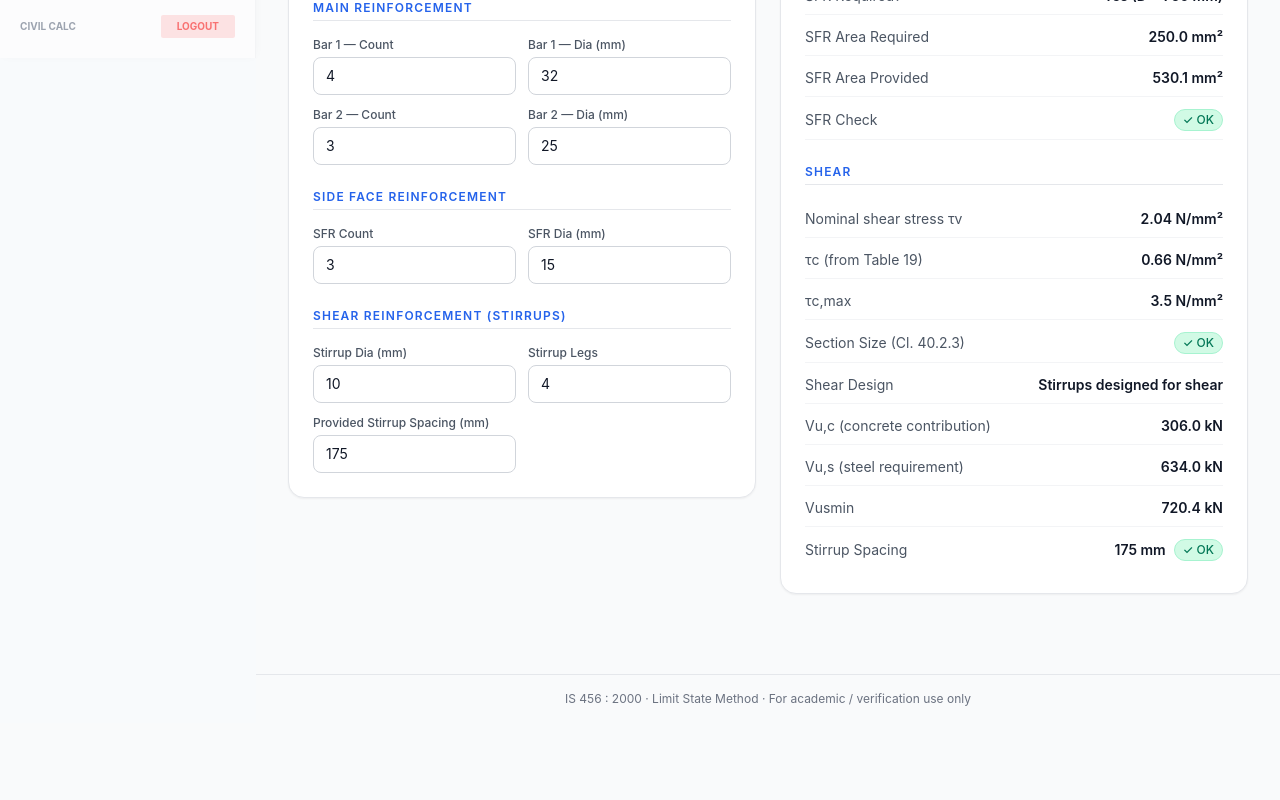
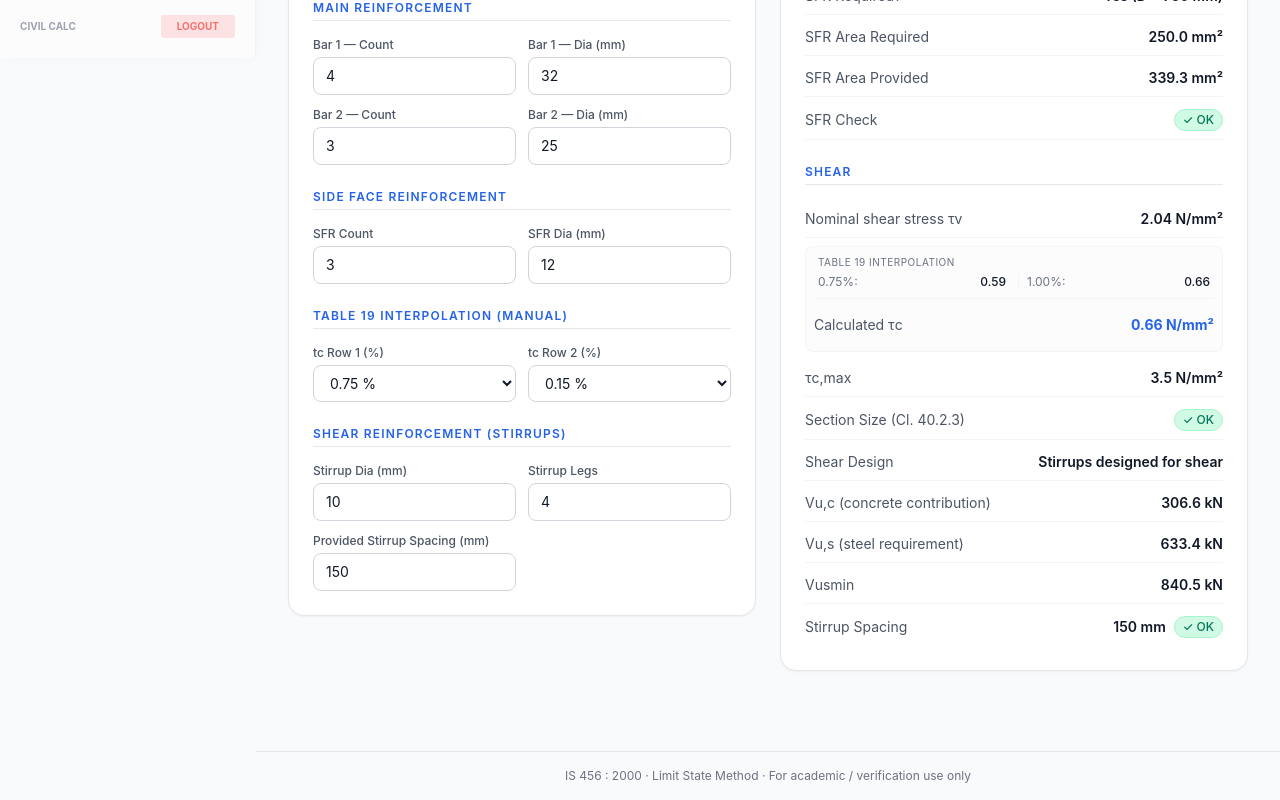
Before and after one commit to dbvcarework-dev/civil_calc, a React (Vite) app in the folder client/: page /app/beam-design in a window 1280 px wide. Shown: the part 742-1542 px from the top of the page. Before the commit the page ends 1465 px from the top, so only its background shows below. Built offline with nearby package versions, Linux system fonts and the light colour scheme.

Commit message:
Minor calculation related changes

```diff
--- a/client/src/components/ResultsPanel.jsx
+++ b/client/src/components/ResultsPanel.jsx
@@ -66,7 +66,22 @@ const ResultsPanel = ({ results: r }) => {
             {/* Shear */}
             <p className="group-title">Shear</p>
             <Row label="Nominal shear stress τv" value={`${r.tv.toFixed(2)} N/mm²`} />
-            <Row label="τc (from Table 19)" value={`${r.tc.toFixed(2)} N/mm²`} />
+            <div className="bg-gray-50/50 p-2 rounded-lg border border-gray-100 my-1">
+                <div className="flex justify-between text-[10px] text-gray-500 uppercase tracking-wider mb-1 px-1">
+                    <span>Table 19 Interpolation</span>
+                </div>
+                <div className="grid grid-cols-2 gap-2 text-xs border-b border-gray-100 pb-2 mb-2">
+                    <div className="flex justify-between px-1">
+                        <span className="text-gray-500">{Number(r.tcRatio1).toFixed(2)}%:</span>
+                        <span className="font-medium">{r.tcLo.toFixed(2)}</span>
+                    </div>
+                    <div className="flex justify-between px-1 border-l border-gray-100 pl-2">
+                        <span className="text-gray-500">{Number(r.tcRatio2).toFixed(2)}%:</span>
+                        <span className="font-medium">{r.tcHi.toFixed(2)}</span>
+                    </div>
+                </div>
+                <Row label="Calculated τc" value={<span className="text-blue-600 font-bold">{r.tc.toFixed(2)} N/mm²</span>} />
+            </div>
             <Row label="τc,max" value={`${r.tcMax.toFixed(1)} N/mm²`} />
             <Row
                 label="Section Size (Cl. 40.2.3)"
--- a/client/src/components/inputForm.jsx
+++ b/client/src/components/inputForm.jsx
@@ -103,13 +103,42 @@ const InputForm = ({ inputs, onChange }) => {
                 <Field label="SFR Dia (mm)" id="sfrDia" value={inputs.sfrDia} onChange={set('sfrDia')} />
             </div>
 
+            <p className="group-title">Table 19 Interpolation (Manual)</p>
+            <div className="grid grid-cols-2 gap-3">
+                <div>
+                    <label className="label-text">tc Row 1 (%)</label>
+                    <select
+                        value={inputs.tcRatio1 ?? '0.75'}
+                        onChange={setText('tcRatio1')}
+                        className="input-field"
+                    >
+                        {[0.15, 0.25, 0.50, 0.75, 1.00, 1.25, 1.50, 1.75, 2.00, 2.25, 2.50, 2.75, 3.00].map(v => (
+                            <option key={v} value={v}>{v.toFixed(2)} %</option>
+                        ))}
+                    </select>
+                </div>
+                <div>
+                    <label className="label-text">tc Row 2 (%)</label>
+                    <select
+                        value={inputs.tcRatio2 ?? '1.00'}
+                        onChange={setText('tcRatio2')}
+                        className="input-field"
+                    >
+                        {[0.15, 0.25, 0.50, 0.75, 1.00, 1.25, 1.50, 1.75, 2.00, 2.25, 2.50, 2.75, 3.00].map(v => (
+                            <option key={v} value={v}>{v.toFixed(2)} %</option>
+                        ))}
+                    </select>
+                </div>
+            </div>
+
             <p className="group-title">Shear Reinforcement (Stirrups)</p>
             <div className="grid grid-cols-2 gap-3">
                 <Field label="Stirrup Dia (mm)" id="stirrupDia" value={inputs.stirrupDia} onChange={set('stirrupDia')} />
                 <Field label="Stirrup Legs" id="stirrupLegs" value={inputs.stirrupLegs} onChange={set('stirrupLegs')} />
                 <Field label="Provided Stirrup Spacing (mm)" id="providedStirrupSpacing" value={inputs.providedStirrupSpacing} onChange={set('providedStirrupSpacing')} />
+            </div>
 
-            </div>
+
 
 
         </div>
--- a/client/src/components/tankResult.jsx
+++ b/client/src/components/tankResult.jsx
@@ -172,7 +172,7 @@ const TankResult = ({ result, inputs }) => {
                         <DetailRow label="Dia Of Ring Wall" value={formatVal(conclusion.bcd, 'm')} />
                         <DetailRow label="Ring Wall Thickness" value={formatVal(conclusion.thkRingWall_m, 'm')} />
                         <DetailRow label="Ring Raft Width" value={formatVal(conclusion.widthRingRaft_m, 'm')} />
-                        <DetailRow label="Total Raft Thickness" value={formatVal(conclusion.thkRingRaft_m * 1000, 'mm', 0)} />
+                        <DetailRow label="Total Raft Thickness" value={formatVal(conclusion.thkRingRaft_m, 'm')} />
                         <DetailRow label="Foundation Depth" value={formatVal(conclusion.depthFdn_m, 'm')} />
                     </div>
                 </div>
--- a/client/src/components/windLoadInput.jsx
+++ b/client/src/components/windLoadInput.jsx
@@ -225,11 +225,11 @@ const WindLoadInput = ({ inputs, onChange, results }) => {
                         </div>
                         <div>
                             <Label>K2 Value (Override)</Label>
-                            <InputNum id="k2Custom" value={inputs.k2Custom} onChange={set('k2Custom')} placeholder={results?.k2Auto != null ? `Auto: ${results.k2Auto.toFixed(3)}` : '—'} step={0.01} />
+                            <InputNum id="k2Custom" value={inputs.k2Custom} onChange={set('k2Custom')} placeholder={results?.k2Auto != null ? `Auto: ${results.k2Auto.toFixed(2)}` : '—'} step={0.01} />
                         </div>
                     </div>
                     <div className="mt-3 flex items-center gap-3 flex-wrap">
-                        <KBadge label="K2 Applied" value={results?.k2 != null ? results.k2.toFixed(3) : null} />
+                        <KBadge label="K2 Applied" value={results?.k2 != null ? results.k2.toFixed(2) : null} />
                         <span className="text-xs text-gray-500">
                             {inputs.k2Custom && String(inputs.k2Custom).trim() !== ''
                                 ? 'Custom override applied'
@@ -292,7 +292,7 @@ const WindLoadInput = ({ inputs, onChange, results }) => {
                 <Formula>Pz = 0.6 × Vz² / 1000 &nbsp;(kN/m²)</Formula>
                 {results?.pz != null ? (
                     <div className="bg-gray-50 border border-gray-100 rounded-2xl px-5 py-4 flex items-end gap-2 mt-1">
-                        <span className="text-2xl font-black text-teal-700 font-mono tabular-nums">{results.pz.toFixed(4)}</span>
+                        <span className="text-2xl font-black text-teal-700 font-mono tabular-nums">{results.pz.toFixed(2)}</span>
                         <span className="text-sm font-semibold text-gray-500 mb-0.5">kN/m²</span>
                     </div>
                 ) : (
@@ -340,7 +340,7 @@ const WindLoadInput = ({ inputs, onChange, results }) => {
 
                 {results?.pd != null && (
                     <div className="bg-gray-50 border border-gray-100 rounded-2xl px-5 py-4 flex items-end gap-2">
-                        <span className="text-2xl font-black text-violet-700 font-mono tabular-nums">{results.pd.toFixed(4)}</span>
+                        <span className="text-2xl font-black text-violet-700 font-mono tabular-nums">{results.pd.toFixed(3)}</span>
                         <span className="text-sm font-semibold text-gray-500 mb-0.5">kN/m²</span>
                         {results.pdMinimumGoverns && (
                             <span className="ml-2 text-xs font-semibold text-amber-700 bg-amber-50 border border-amber-200 rounded-lg px-2 py-1">
--- a/client/src/components/windLoadResult.jsx
+++ b/client/src/components/windLoadResult.jsx
@@ -50,7 +50,7 @@ const WindLoadResult = ({ results }) => {
                     </div>
                 ) : vz != null ? (
                     <>
-                        <BigValue value={vz.toFixed(2)} unit="m/s" color="text-blue-700" />
+                        <BigValue value={vz.toFixed(1)} unit="m/s" color="text-blue-700" />
                         <div>
                             <ResultRow label="Vb" value={results.vb} unit="m/s" />
                             <ResultRow label="K1 (Risk Coefficient)" value={results.k1} />
@@ -67,7 +67,7 @@ const WindLoadResult = ({ results }) => {
             {/* ── Pz Result ── */}
             <ResultCard title="Wind Pressure — Pz" accent="bg-teal-500">
                 {pz != null ? (
-                    <BigValue value={pz.toFixed(4)} unit="kN/m²" color="text-teal-700" />
+                    <BigValue value={pz.toFixed(2)} unit="kN/m²" color="text-teal-700" />
                 ) : (
                     <p className="text-sm text-gray-400 italic">Awaiting Vz…</p>
                 )}
@@ -77,20 +77,13 @@ const WindLoadResult = ({ results }) => {
             <ResultCard title="Design Wind Pressure — Pd" accent="bg-violet-500">
                 {pd != null ? (
                     <>
-                        <BigValue value={pd.toFixed(4)} unit="kN/m²" color="text-violet-700" />
+                        <BigValue value={pd.toFixed(3)} unit="kN/m²" color="text-violet-700" />
                         <div>
                             <ResultRow label="Kd (Directionality)" value={results.kdVal} />
-                            <ResultRow label="Ka (Area Averaging)" value={results.ka?.toFixed(4)} />
+                            <ResultRow label="Ka (Area Averaging)" value={results.ka?.toFixed(1)} />
                             <ResultRow label="Kc (Combination)" value={results.kcVal} />
                         </div>
-                        {pdMinimumGoverns && (
-                            <div className="mt-3 flex items-center gap-2 bg-amber-50 border border-amber-200 rounded-xl px-3 py-2 text-xs font-semibold text-amber-700">
-                                <svg className="w-4 h-4 shrink-0" fill="none" viewBox="0 0 24 24" stroke="currentColor">
-                                    <path strokeLinecap="round" strokeLinejoin="round" strokeWidth={2} d="M13 16h-1v-4h-1m1-4h.01M21 12a9 9 0 11-18 0 9 9 0 0118 0z" />
-                                </svg>
-                                Min pressure (0.7 × Pz = {(0.7 * pz).toFixed(4)} kN/m²) governs
-                            </div>
-                        )}
+
                     </>
                 ) : (
                     <p className="text-sm text-gray-400 italic">Awaiting Pz…</p>
@@ -119,12 +112,12 @@ const WindLoadResult = ({ results }) => {
                                 {walls.map((w, i) => (
                                     <tr key={i} className="border-t border-gray-100 hover:bg-gray-50/50 transition-colors">
                                         <td className="px-4 py-3 font-medium text-gray-700 text-xs">{w.name}</td>
-                                        <td className="px-4 py-3 text-center font-bold font-mono text-gray-700">{w.cpe.toFixed(2)}</td>
+                                        <td className="px-4 py-3 text-center font-bold font-mono text-gray-700">{w.cpe.toFixed(1)}</td>
                                         <td className={`px-4 py-3 text-center font-bold font-mono ${w.suction < 0 ? 'text-red-600' : 'text-blue-600'}`}>
-                                            {w.suction.toFixed(3)}
+                                            {w.suction.toFixed(1)}
                                         </td>
                                         <td className={`px-4 py-3 text-center font-bold font-mono ${w.pressure < 0 ? 'text-red-600' : 'text-blue-600'}`}>
-                                            {w.pressure.toFixed(3)}
+                                            {w.pressure.toFixed(1)}
                                         </td>
                                     </tr>
                                 ))}
--- a/client/src/pages/BeamDesign.jsx
+++ b/client/src/pages/BeamDesign.jsx
@@ -9,8 +9,9 @@ const DEFAULT_INPUTS = {
     Mu: '1500', Vu: '940', cover: '77.5', fck: '30', fy: '500',
     b: '500', D: '1000',
     bar1Count: '4', bar1Dia: '32', bar2Count: '3', bar2Dia: '25',
-    stirrupDia: '10', stirrupLegs: '4', providedStirrupSpacing: '175',
-    sfrCount: '3', sfrDia: '15',
+    stirrupDia: '10', stirrupLegs: '4', providedStirrupSpacing: '150',
+    sfrCount: '3', sfrDia: '12',
+    tcRatio1: '0.75', tcRatio2: '1.00',
 }
 
 export default function BeamDesign() {
--- a/client/src/pages/windLoadCalc.jsx
+++ b/client/src/pages/windLoadCalc.jsx
@@ -14,7 +14,7 @@ const DEFAULT_INPUTS = {
     designLife: '50',
     structureType: 'General',
     terrainCategory: '2',
-    k2Custom: '',
+    k2Custom: '1.05',
     k3Type: 'flat',
     k3Custom: '1.0',
     k4Type: 'normal',
--- a/client/src/utils/beamCalc.js
+++ b/client/src/utils/beamCalc.js
@@ -20,17 +20,26 @@ const TC_MAX = { 15: 2.5, 20: 2.8, 25: 3.1, 30: 3.5, 35: 3.7, 40: 4.0 }
 const MULIM_FACTOR = { 250: 0.149, 415: 0.138, 500: 0.133 }
 
 // ── INTERPOLATION (for tc table lookup) ───────────────
-function getTc(ratio, fck) {
-    const rows = Object.keys(TC_TABLE).map(Number).sort((a, b) => a - b)
+function getTc(ratio, fck, r1, r2) {
     const grade = [15, 20, 25, 30, 35].includes(fck) ? fck : 30
-    const val = Math.min(ratio, 3.0)
-    if (val <= rows[0]) return TC_TABLE[rows[0]][grade]
-    if (val >= rows[rows.length - 1]) return TC_TABLE[rows[rows.length - 1]][grade]
-    const lo = rows.filter(r => r <= val).at(-1)
-    const hi = rows.filter(r => r > val)[0]
-    const tcLo = TC_TABLE[lo][grade]
-    const tcHi = TC_TABLE[hi][grade]
-    return tcLo + ((tcHi - tcLo) / (hi - lo)) * (val - lo)
+
+    // Use user-provided bounds if available, else find automatically
+    const lo = r1 ?? 0.75
+    const hi = r2 ?? 1.00
+
+    const tcLo = TC_TABLE[lo]?.[grade] ?? 0.50
+    const tcHi = TC_TABLE[hi]?.[grade] ?? 0.60
+
+    // Linear interpolation
+    const tc = tcLo + ((tcHi - tcLo) / (hi - lo)) * (ratio - lo)
+
+    return {
+        tc,
+        loRatio: lo,
+        hiRatio: hi,
+        loTc: tcLo,
+        hiTc: tcHi
+    }
 }
 
 // ── BAR AREA HELPER ────────────────────────────────────
@@ -91,7 +100,15 @@ export function calculateBeam(inp) {
     r.tv = (Vu * 1000) / (b * r.d)
     r.tcMax = TC_MAX[fck] ?? 3.5
     r.ratio100 = (r.AstProv * 100) / (b * r.d)
-    r.tc = getTc(r.ratio100, fck)
+
+    // tc Calculation details
+    const tcData = getTc(r.ratio100, fck, parsed.tcRatio1, parsed.tcRatio2)
+    r.tc = tcData.tc
+    r.tcLo = tcData.loTc
+    r.tcHi = tcData.hiTc
+    r.tcRatio1 = tcData.loRatio
+    r.tcRatio2 = tcData.hiRatio
+
     r.shearSectionOk = r.tv <= r.tcMax
     r.shearDesign = r.tv > r.tc
     r.Vuc = (r.tc * b * r.d) / 1000
--- a/client/src/utils/tankFoundationCalc.js
+++ b/client/src/utils/tankFoundationCalc.js
@@ -710,13 +710,13 @@ export function calculateTankFoundation(inputs) {
 // ─────────────────────────────────────────────────────────────
 export const defaultInputs = {
     tankName: 'Tank 1', tankID: '11.80', bcd: '12.00', totalHeightEqpt: '12.80', liquidLevel: '12.50',
-    waterDensity: '10', liquidDensity: '10',
-    emptyWtTank: '530', operatingWtTank: '12429', hydrotestWtTank: '14664',
-    tankBottomPlateThk: '8', thkSandBitumen: '0.05', thkM30Conc: '0.15', thkM75Conc: '0.075',
-    heightRBAboveGL: '1.0', depthRBBelowGL: '1.4', depthFdnRaft: '0.60',
-    thkRingBeamWall: '0.4', widthRingBeamRaft: '2.0',
-    sbcAtFdnDepth: '190', Ka: '0.36', mu: '0.30',
-    unitWtConcrete: '25', unitWtSand: '18', unitWtSoil: '18',
-    fck: '30', fy: '500',
-    windFx: '416', windM: '2656', seismicFx: '1477', seismicM: '9430'
+    waterDensity: '10.00', liquidDensity: '10.00',
+    emptyWtTank: '530.00', operatingWtTank: '12429.00', hydrotestWtTank: '14664.00',
+    tankBottomPlateThk: '8.00', thkSandBitumen: '0.05', thkM30Conc: '0.15', thkM75Conc: '0.075',
+    heightRBAboveGL: '1.0', depthRBBelowGL: '1.40', depthFdnRaft: '0.60',
+    thkRingBeamWall: '0.40', widthRingBeamRaft: '2.00',
+    sbcAtFdnDepth: '190.00', Ka: '0.36', mu: '0.30',
+    unitWtConcrete: '25.00', unitWtSand: '18.00', unitWtSoil: '18.00',
+    fck: '30.00', fy: '500.00',
+    windFx: '416.00', windM: '2656.00', seismicFx: '1477.00', seismicM: '9430.00'
 };
--- a/client/src/utils/windLoadCalc.js
+++ b/client/src/utils/windLoadCalc.js
@@ -33,9 +33,9 @@ export const CITY_VB = [
 // K1 — Risk Coefficient (IS:875 Table 1)
 // Rows: design life, Cols: structure type [Temporary, LowHazard, General, Important]
 const K1_TABLE = {
-  "5":   { Temporary: 0.82, LowHazard: 0.94, General: 1.00, Important: null },
-  "25":  { Temporary: 0.76, LowHazard: 0.92, General: 1.00, Important: null },
-  "50":  { Temporary: 0.73, LowHazard: 0.91, General: 1.00, Important: 1.07 },
+  "5": { Temporary: 0.82, LowHazard: 0.94, General: 1.00, Important: null },
+  "25": { Temporary: 0.76, LowHazard: 0.92, General: 1.00, Important: null },
+  "50": { Temporary: 0.73, LowHazard: 0.91, General: 1.00, Important: 1.07 },
   "100": { Temporary: 0.71, LowHazard: 0.90, General: 1.07, Important: 1.08 },
 };
 
@@ -94,9 +94,9 @@ export function calculateWindLoad(inp) {
   const parsed = { ...inp };
   const numKeys = ['H', 'W', 'L', 'k2Custom', 'k3Custom', 'cpi', 'cpeA', 'cpeB', 'cpeC', 'cpeD'];
   numKeys.forEach(k => {
-      if (parsed[k] !== undefined && parsed[k] !== null && String(parsed[k]).trim() !== '') {
-          parsed[k] = Number(parsed[k]);
-      }
+    if (parsed[k] !== undefined && parsed[k] !== null && String(parsed[k]).trim() !== '') {
+      parsed[k] = Number(parsed[k]);
+    }
   });
 
   const {
@@ -150,17 +150,17 @@ export function calculateWindLoad(inp) {
   }
 
   const cpiVal = parseFloat(cpi) || 0;
-  const hwRatio = W > 0 ? +(H / W).toFixed(3) : null;
-  const lwRatio = W > 0 ? +(L / W).toFixed(3) : null;
+  const hwRatio = W > 0 ? (H / W).toFixed(2) : null;
+  const lwRatio = W > 0 ? (L / W).toFixed(2) : null;
 
   const walls = [
     { name: 'Wall A (Windward Long)', cpe: parseFloat(cpeA) || 0 },
-    { name: 'Wall B (Leeward Long)',  cpe: parseFloat(cpeB) || 0 },
+    { name: 'Wall B (Leeward Long)', cpe: parseFloat(cpeB) || 0 },
     { name: 'Wall C (Windward Short)', cpe: parseFloat(cpeC) || 0 },
-    { name: 'Wall D (Leeward Short)',  cpe: parseFloat(cpeD) || 0 },
+    { name: 'Wall D (Leeward Short)', cpe: parseFloat(cpeD) || 0 },
   ].map(w => ({
     ...w,
-    suction:  +(w.cpe - cpiVal).toFixed(3),
+    suction: +(w.cpe - cpiVal).toFixed(3),
     pressure: +(w.cpe + cpiVal).toFixed(3),
   }));
 
```
Lines whose indentation alone changed are shown as unchanged.
